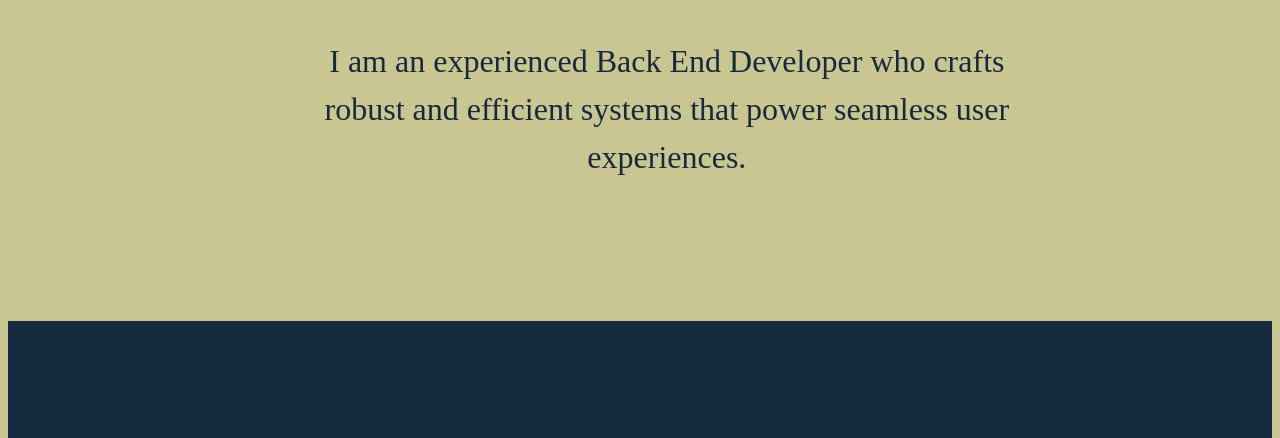
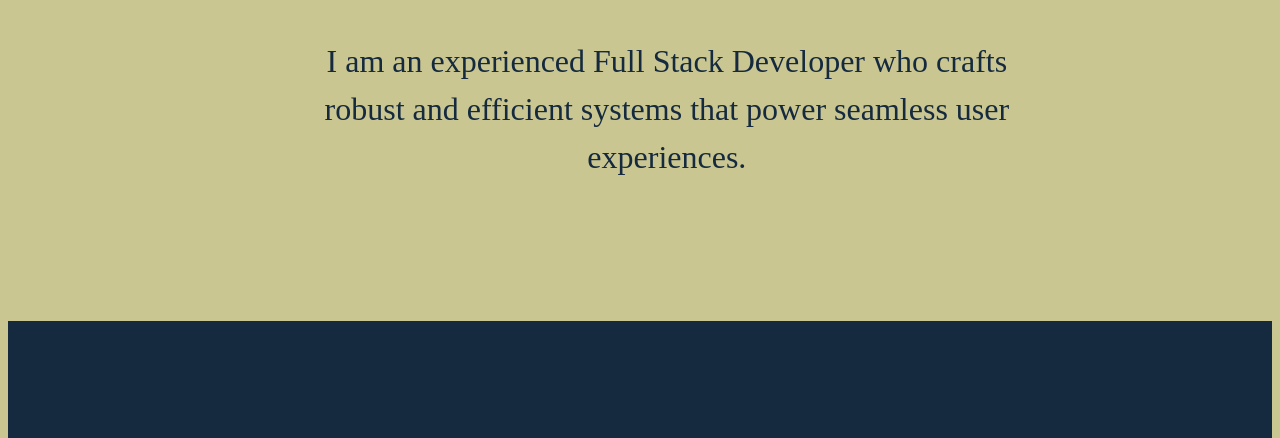
Before and after one commit to nwill86/back-end-portfolio, a plain HTML site: page index.html in a window 1280 px wide. Shown: the part 311-749 px from the top of the page. Drawn offline with Linux system fonts and the light colour scheme; a web font is replaced by a local one.

Commit message:
Updated portfolio name.

```diff
--- a/index.html
+++ b/index.html
@@ -4,7 +4,7 @@
 <head>
   <meta charset="utf-8">
   <meta name="viewport" content="width=device-width, initial-scale=1">
-  <title>Natasha Williams | Back End Portfolio</title>
+  <title>Natasha Williams | Full Stack Portfolio</title>
   <link rel="stylesheet" href="css/main.css">
   <link rel="stylesheet" href="css/normailze.css">
   <meta name="description" content="">
@@ -47,7 +47,7 @@
       </nav>
       <div class="home-title">
         <h1>Hi, I'm Natasha Williams!</h1>
-        <h2>I am an experienced Back End Developer who crafts robust and efficient systems that power seamless user
+        <h2>I am an experienced Full Stack Developer who crafts robust and efficient systems that power seamless user
           experiences.
         </h2>
       </div>
```
Also changed, not shown: img/sticky-note.png.
